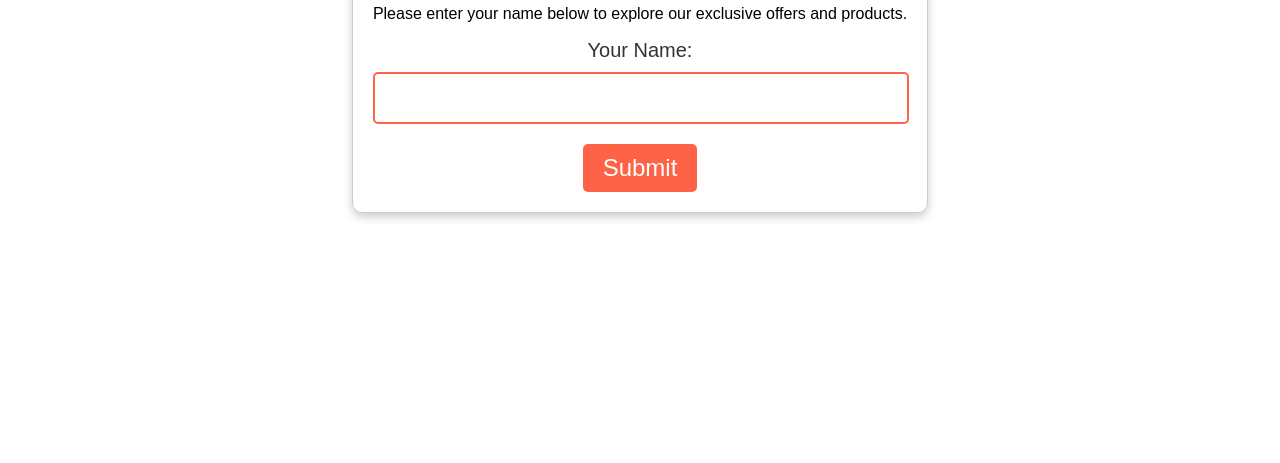
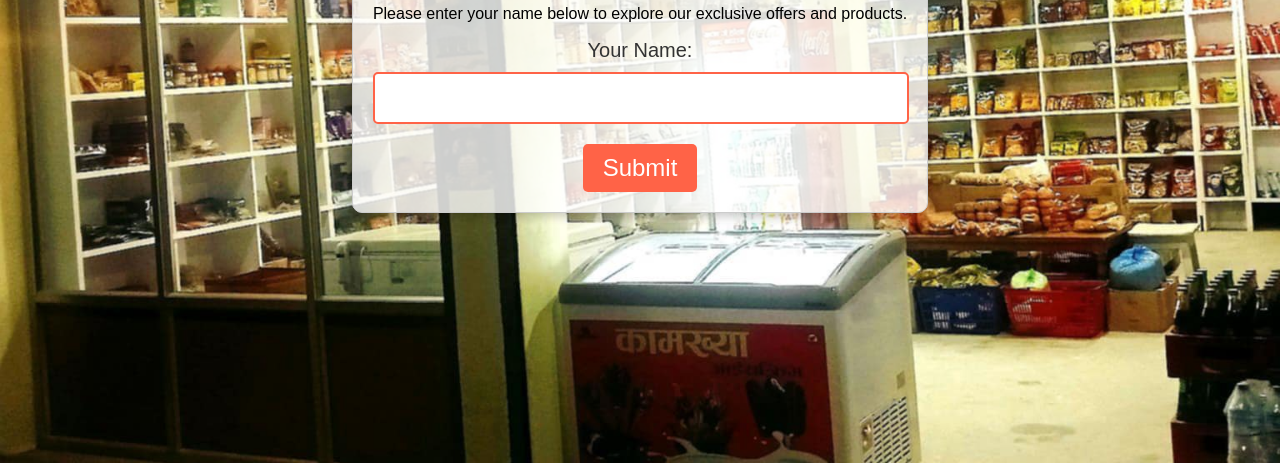
Before and after one commit to Swarup15193/First, a plain HTML site: page index.html in a window 1280 px wide. Shown: the part 337-800 px from the top of the page. Drawn offline with Linux system fonts and the light colour scheme.

Commit message:
Update index.html

```diff
--- a/index.html
+++ b/index.html
@@ -7,7 +7,7 @@
     <style>
         body {
             font-family: Arial, sans-serif;
-            background-image: url('Githubfirstproject/store.jpg'); /* Set the background image */
+            background-image: url('img/store.jpg'); /* Set the background image */
             background-size: cover; /* Cover the entire viewport */
             background-position: center; /* Center the image */
             display: flex;
```
